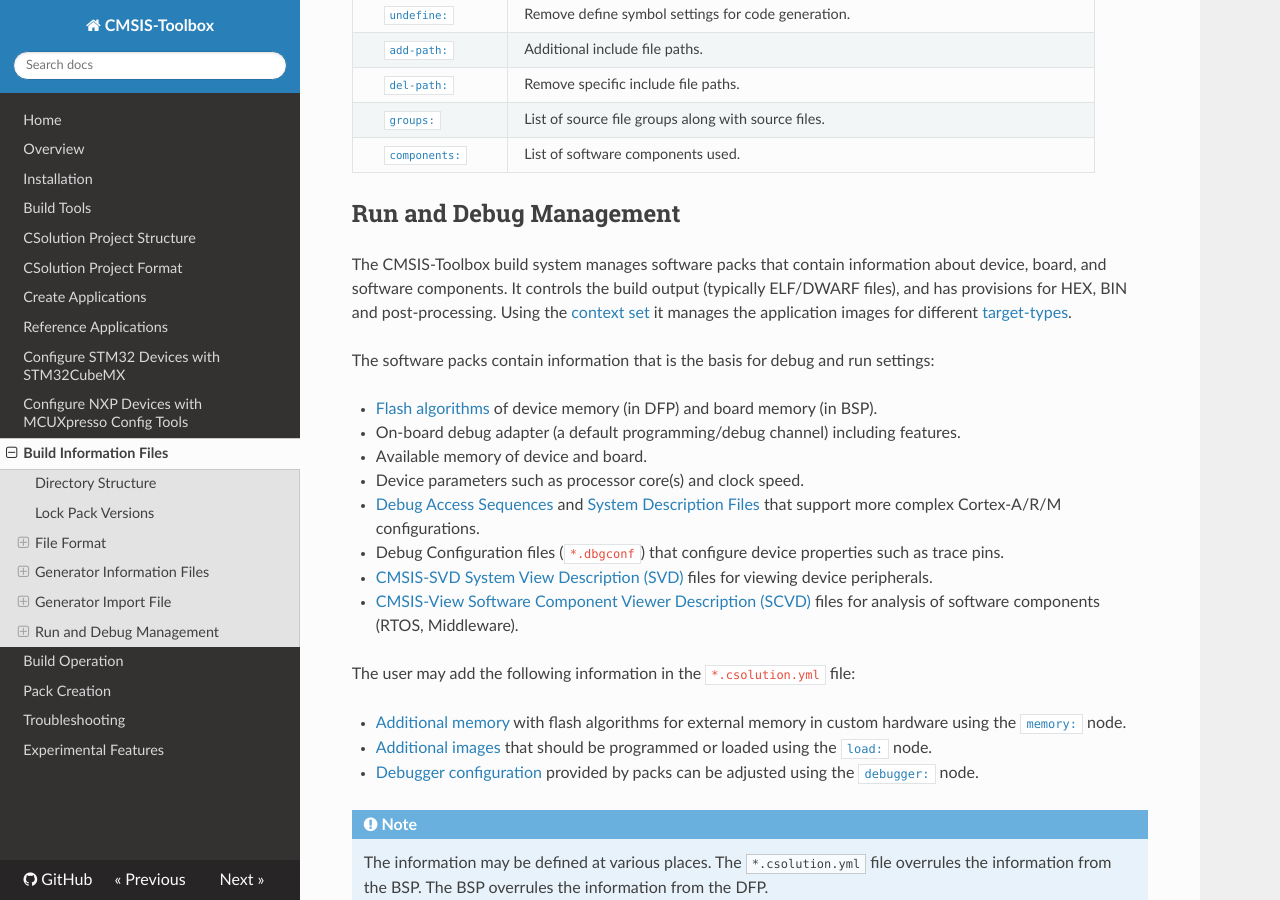
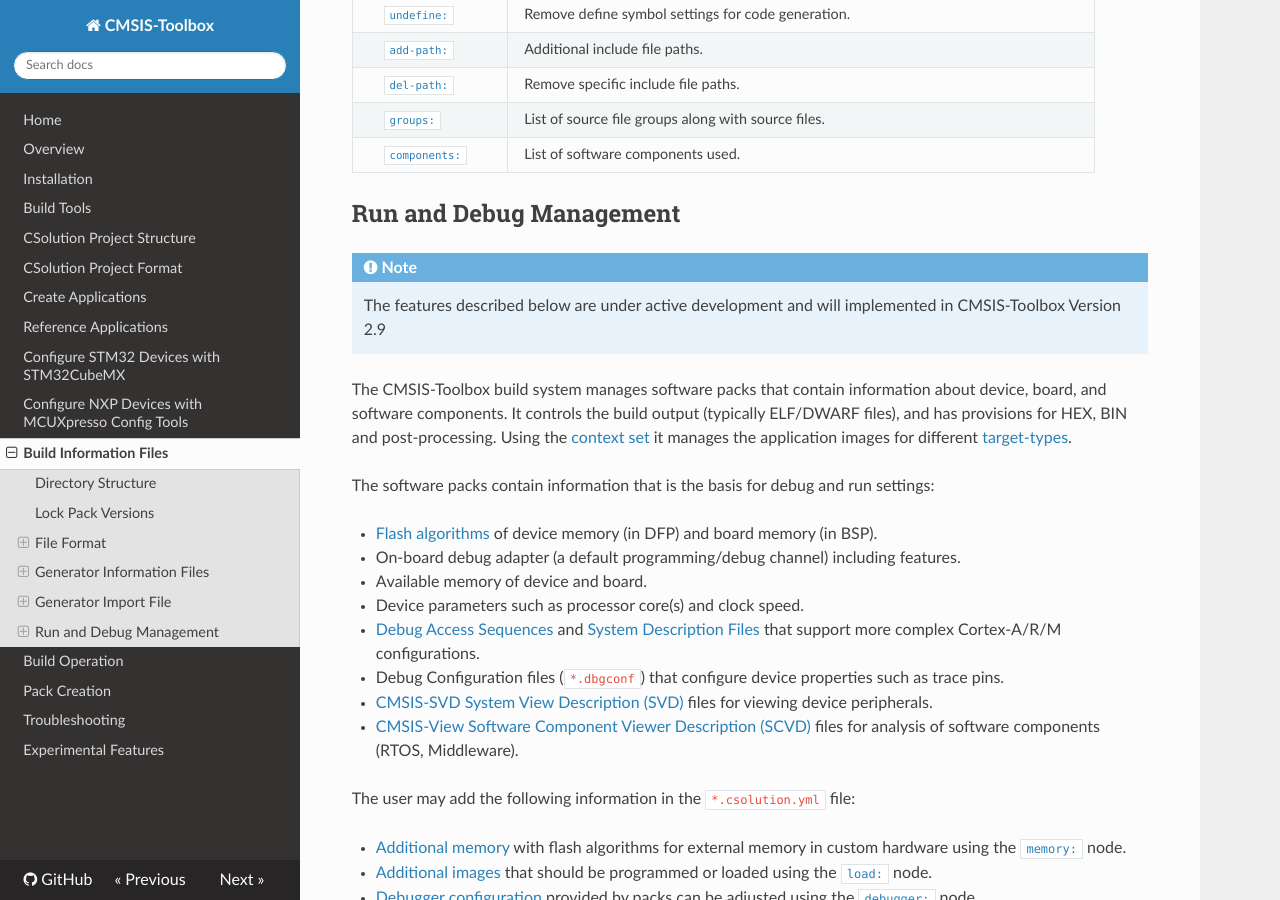
Before and after one commit to Open-CMSIS-Pack/cmsis-toolbox, an MkDocs documentation site: the page built from docs/YML-CBuild-Format.md, in a window 1280 px wide and 900 px high, scrolled down 16407 px. Built offline with MkDocs 1.6.1, drawn with Linux system fonts in a browser that asks for light colours; nearby versions of some CDN libraries.

```diff
--- a/docs/YML-CBuild-Format.md
+++ b/docs/YML-CBuild-Format.md
@@ -700,6 +700,9 @@ The `*.cgen.yml` file lists the generated *csolution project* part and starts wi
 
 ## Run and Debug Management
 
+!!! Note
+    The features described below are under active development and will implemented in CMSIS-Toolbox Version 2.9
+
 The CMSIS-Toolbox build system manages software packs that contain information about device, board, and software components. It controls the build output (typically ELF/DWARF files), and has provisions for HEX, BIN and post-processing. Using the [context set](build-overview.md#working-with-context-set) it manages the application images for different [target-types](build-overview.md#project-setup-for-related-projects).
 
 The software packs contain information that is the basis for debug and run settings:
@@ -1125,7 +1128,7 @@ debug-topology:
 `- apid:`                                         | **Required** | Unique ID of this access port. If only `apid` is provided, access port (APv1) with index `0` will be implicitly used.
 &nbsp;&nbsp;&nbsp; `index:`                       |   Optional   | The index to select this access port (APv1) for a target access.
 &nbsp;&nbsp;&nbsp; `address:`                     |   Optional   | The address to select this access port (APv2) in its parent's address space for a target access.
-&nbsp;&nbsp;&nbsp; _`accessports:`_               |   Optional   | Nested CoreSight access ports (APv2).
+&nbsp;&nbsp;&nbsp; *`accessports:`*               |   Optional   | Nested CoreSight access ports (APv2).
 
 !!! Note
     `index:` and `address:` cannot be specified at the same time.
@@ -1133,17 +1136,17 @@ debug-topology:
 `processors:`                                     |              | Content
 :-------------------------------------------------|--------------|:------------------------------------
 `- pname:`                                        | **Required** | Processor identifier  (mandatory for multi-processor devices).
-&nbsp;&nbsp;&nbsp; _`punits:`_                    |   Optional   | Specifies processor units in a symmetric multi-processor core (MPCore) (mandatory when more than one CPU debug block is accessible).
+&nbsp;&nbsp;&nbsp; *`punits:`*                    |   Optional   | Specifies processor units in a symmetric multi-processor core (MPCore) (mandatory when more than one CPU debug block is accessible).
 &nbsp;&nbsp;&nbsp; `apid:`                        |   Optional   | Access port ID to use for this processor.
 &nbsp;&nbsp;&nbsp; `reset-sequence:`              |   Optional   | Name of debug sequence for reset operation (default: `ResetSystem` sequence).
 
-_`punits:`_                                       |              | Content
+*`punits:`*                                       |              | Content
 :-------------------------------------------------|--------------|:------------------------------------
-_`- punit:`_                                      | **Required** | Specifies a specific processor unit of a symmetric MPCore.
-&nbsp;&nbsp;&nbsp; _`address:`_                   | **Required** | Specifies the base address of the CPU debug block.
+*`- punit:`*                                      | **Required** | Specifies a specific processor unit of a symmetric MPCore.
+&nbsp;&nbsp;&nbsp; *`address:`*                   | **Required** | Specifies the base address of the CPU debug block.
 
 !!! Note
-    The nodes in _italic_ are specified for future expansion, but currently not implemented.
+    The nodes in *italic* are specified for future expansion, but currently not implemented.
 
 ### Usage
 
```
